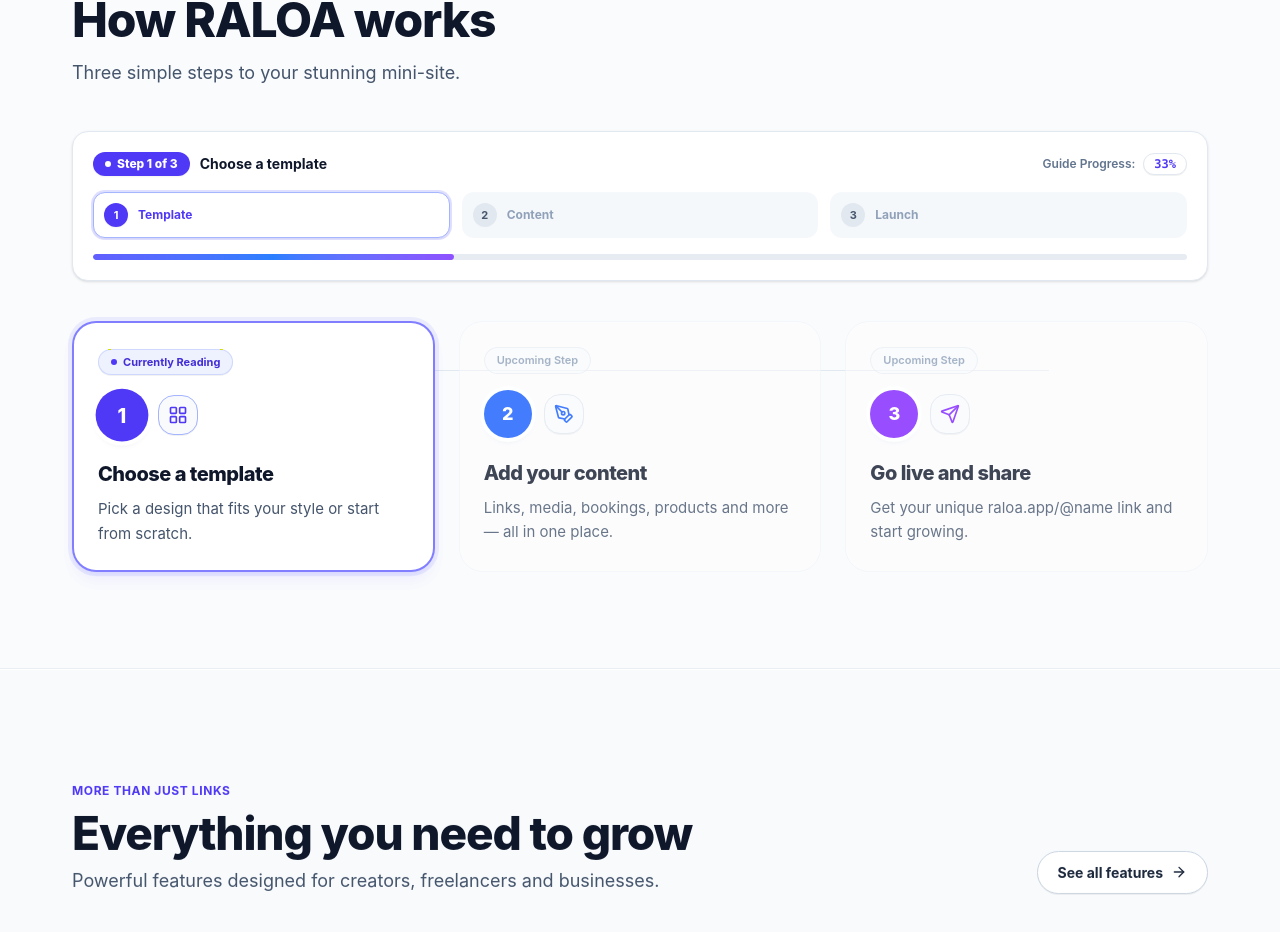
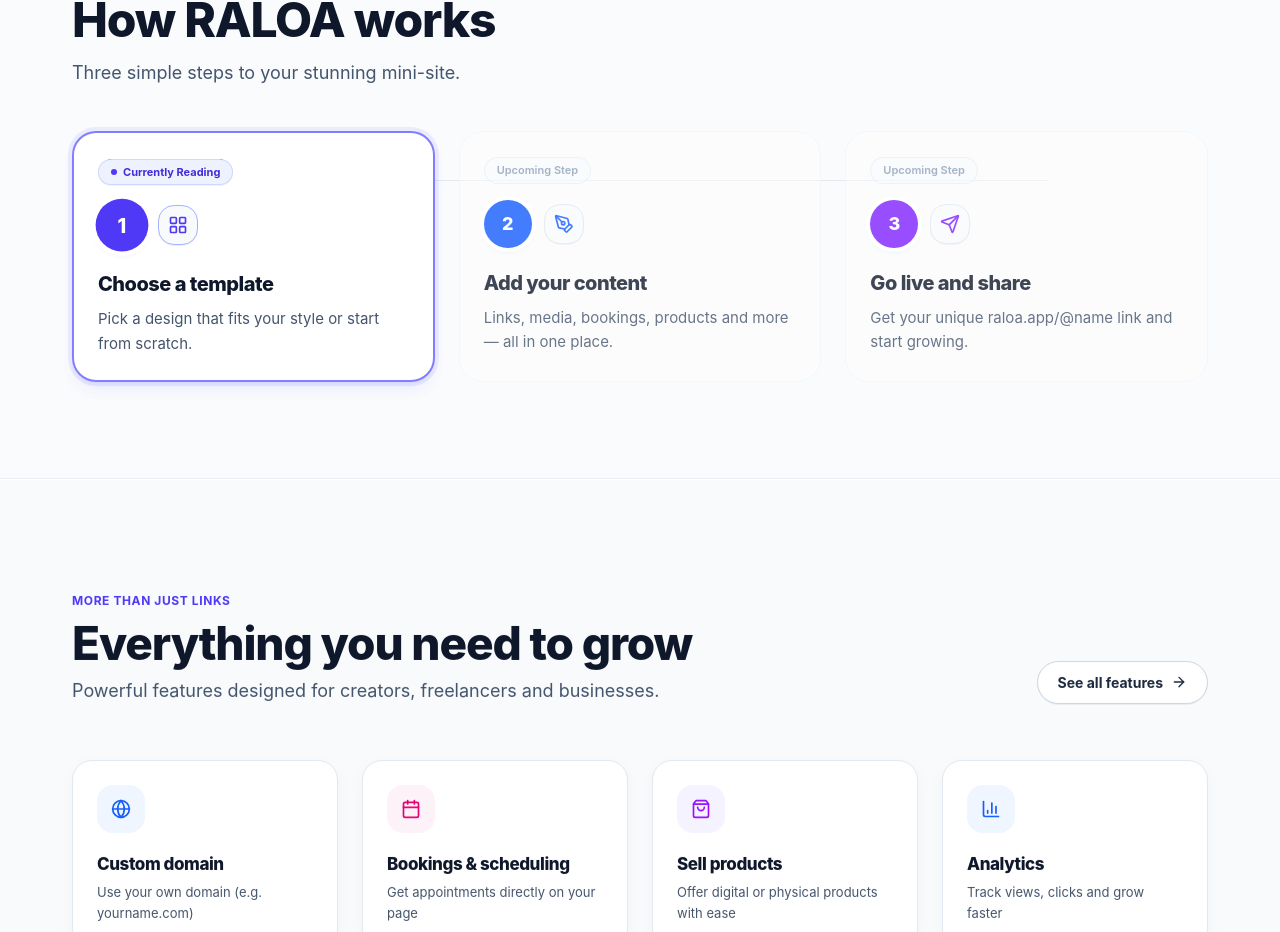
Before and after one commit to samirmagdy/Raloa-Go, a React (Vite) app: page / in a window 1280 px wide. Shown: the part 2600-3532 px from the top of the page. Built offline with nearby package versions, Linux system fonts and the light colour scheme; no server answers.

Commit message:
refactor: remove reading progress tracker from HowItWorks component

```diff
--- a/src/components/HowItWorks.tsx
+++ b/src/components/HowItWorks.tsx
@@ -16,7 +16,6 @@
   const sectionRef = useRef<HTMLElement>(null);
   const stepCardRefs = useRef<(HTMLButtonElement | null)[]>([]);
   const [activeStep, setActiveStep] = useState<number>(1);
-  const [readingProgress, setReadingProgress] = useState<number>(33);
 
   // Calculate estimated reading time for all guide content
   const sectionContent = [
@@ -83,7 +82,6 @@
       });
 
       setActiveStep(closestStep);
-      setReadingProgress(closestStep === 1 ? 33 : closestStep === 2 ? 66 : 100);
     };
 
     window.addEventListener('scroll', handleScroll, { passive: true });
@@ -110,7 +108,6 @@
       behavior: 'smooth'
     });
     setActiveStep(stepNum);
-    setReadingProgress(stepNum === 1 ? 33 : stepNum === 2 ? 66 : 100);
   }, []);
 
   return (
@@ -141,97 +138,6 @@
             <p className="text-[16px] sm:text-[18px] text-slate-600 dark:text-slate-300 mt-3 font-normal leading-relaxed max-w-2xl">
               {t.subheadline}
             </p>
-          </div>
-        </div>
-
-        {/* Single step progress control */}
-        <div
-          id="how-it-works-reading-tracker"
-          className="mb-8 sm:mb-10 p-4 sm:p-5 rounded-2xl bg-white dark:bg-slate-900 border border-slate-200 dark:border-slate-800 shadow-sm transition-all duration-200"
-        >
-          <div className="flex flex-col sm:flex-row sm:items-center justify-between gap-2.5 mb-4">
-            {/* Active Step Badge & Current Step Title */}
-            <div className="flex items-center gap-2.5 min-w-0">
-              <span className="inline-flex items-center gap-1.5 px-3 py-1 rounded-full text-[11px] sm:text-xs font-extrabold bg-indigo-600 text-white shadow-xs shrink-0">
-                <span className="w-1.5 h-1.5 rounded-full bg-white" />
-                <span>
-                  {isRtl
-                    ? `الخطوة ${activeStep} من 3`
-                    : `Step ${activeStep} of 3`}
-                </span>
-              </span>
-              <span className="text-xs sm:text-sm font-bold text-slate-900 dark:text-slate-100 truncate">
-                {steps[activeStep - 1]?.title}
-              </span>
-            </div>
-
-            {/* Reading Progress Percentage */}
-            <div className="flex items-center gap-2 self-start sm:self-auto text-xs text-slate-500 dark:text-slate-400 font-semibold">
-              <span>{isRtl ? 'نسبة إنجاز الدليل:' : 'Guide Progress:'}</span>
-              <span className="font-mono text-indigo-600 dark:text-indigo-400 font-bold bg-white dark:bg-slate-800 px-2.5 py-0.5 rounded-md border border-slate-200 dark:border-slate-700 shadow-2xs">
-                {readingProgress}%
-              </span>
-            </div>
-          </div>
-
-          {/* 3-Segment Interactive Step Progress Bar */}
-          <div className="grid grid-cols-1 sm:grid-cols-3 gap-2 sm:gap-3">
-            {steps.map((s) => {
-              const isPast = activeStep > s.num;
-              const isCurrent = activeStep === s.num;
-
-              return (
-                <button
-                  key={s.num}
-                  type="button"
-                  onClick={() => scrollToStep(s.num)}
-                  aria-label={`${s.title} - ${isCurrent ? (isRtl ? 'الخطوة النشطة' : 'Active step') : isPast ? (isRtl ? 'مكتمل' : 'Completed') : (isRtl ? 'قادم' : 'Upcoming')}`}
-                    className={`min-h-11 flex items-center gap-2 sm:gap-2.5 p-2.5 rounded-xl text-left rtl:text-right transition-all cursor-pointer group focus:outline-none focus-visible:ring-2 focus-visible:ring-indigo-500 focus-visible:ring-offset-2 dark:focus-visible:ring-offset-slate-900 ${
-                    isCurrent
-                      ? 'bg-white dark:bg-slate-800 shadow-xs border border-indigo-300 dark:border-indigo-600 ring-2 ring-indigo-500/20'
-                      : isPast
-                      ? 'bg-white/60 dark:bg-slate-800/50 hover:bg-white dark:hover:bg-slate-800 border border-slate-200/70 dark:border-slate-700/70'
-                      : 'bg-slate-100/70 dark:bg-slate-850 hover:bg-white dark:hover:bg-slate-800 border border-transparent hover:border-slate-200 dark:hover:border-slate-700'
-                  }`}
-                >
-                  {/* Step Number or Check */}
-                  <div
-                    className={`w-6 h-6 rounded-full flex items-center justify-center text-[11px] font-bold shrink-0 transition-transform group-hover:scale-105 ${
-                      isCurrent
-                        ? 'bg-indigo-600 text-white shadow-xs'
-                        : isPast
-                        ? 'bg-emerald-600 text-white shadow-xs'
-                        : 'bg-slate-200 dark:bg-slate-700 text-slate-600 dark:text-slate-300'
-                    }`}
-                  >
-                    {isPast ? <Check className="w-3.5 h-3.5 stroke-[3]" /> : s.num}
-                  </div>
-
-                  {/* Step Quick Label */}
-                  <div className="min-w-0 flex-1">
-                    <p
-                      className={`text-[11px] sm:text-xs font-bold truncate ${
-                        isCurrent
-                          ? 'text-indigo-600 dark:text-indigo-400'
-                          : isPast
-                          ? 'text-slate-700 dark:text-slate-300'
-                          : 'text-slate-400 dark:text-slate-500'
-                      }`}
-                    >
-                      {s.shortLabel}
-                    </p>
-                  </div>
-                </button>
-              );
-            })}
-          </div>
-
-          {/* Continuous Progress Track */}
-          <div className="mt-4 w-full h-1.5 bg-slate-200/80 dark:bg-slate-800 rounded-full overflow-hidden" aria-hidden="true">
-            <div
-              className="h-full bg-gradient-to-r from-indigo-500 via-blue-500 to-violet-500 rounded-full transition-all duration-300 ease-out"
-              style={{ width: `${readingProgress}%` }}
-            />
           </div>
         </div>
 
```
